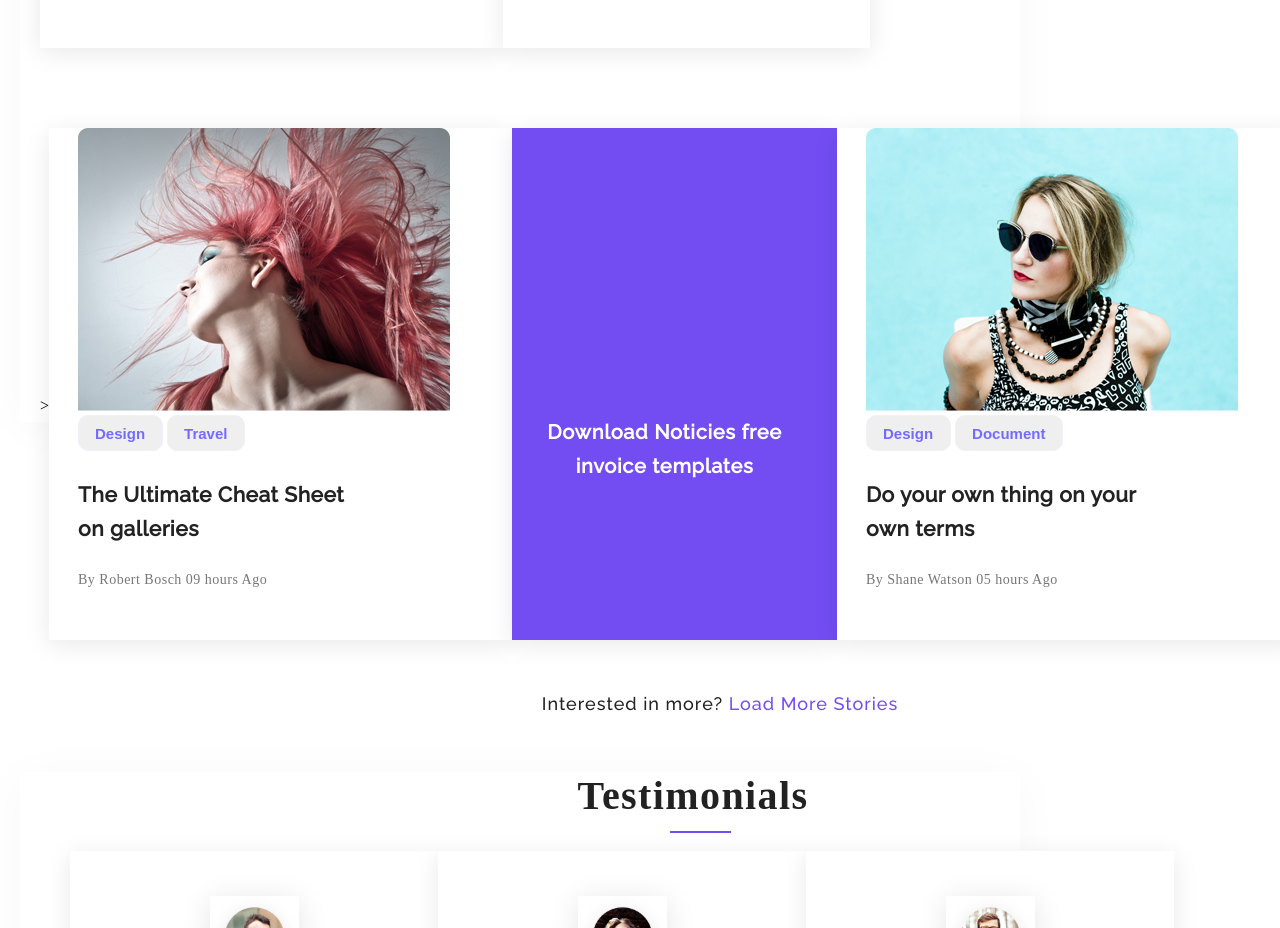
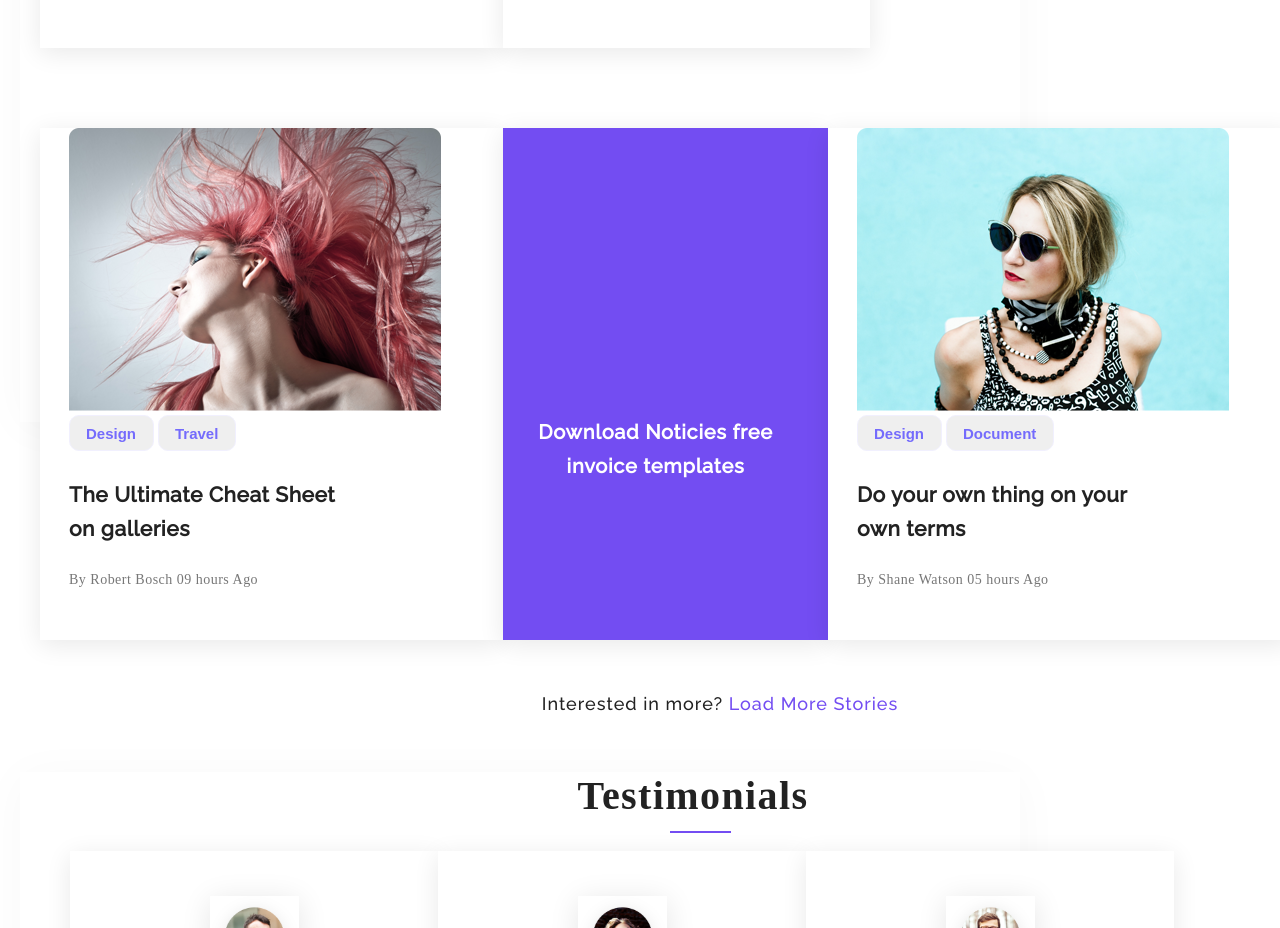
Before and after one commit to hangnvt/nguyenvuongthuhang.github.io, a plain HTML site: page index.html in a window 1280 px wide. Shown: the part 1980-2908 px from the top of the page. Drawn offline with nearby package versions, Linux system fonts and the light colour scheme; some icons are missing.

Commit message:
Update index.html

```diff
--- a/index.html
+++ b/index.html
@@ -24,7 +24,7 @@
 			<li><a href="#contact" class="smoothScroll"></a>Contact</li>
 			<input type="text" class="ip" placeholder="Search...">
 		</ul>
-
+			</div>
 			<div class="pheader">
 <p class="phan_1_p">24 july, 2017</p>
 		<p class="phan_2_p">Land of mysteries</p>
@@ -55,7 +55,7 @@
 				<img class="hinh3" src="image/3.png">
 			</div>
 		</div>
-		<div id="container2" data-aos="flip-left">>
+		<div id="container2" data-aos="flip-left">
 			<div class="container1left">
 				<img class="hinh2" src="image/4.png">
 				<button class="cbtn1">Design</button>
```
